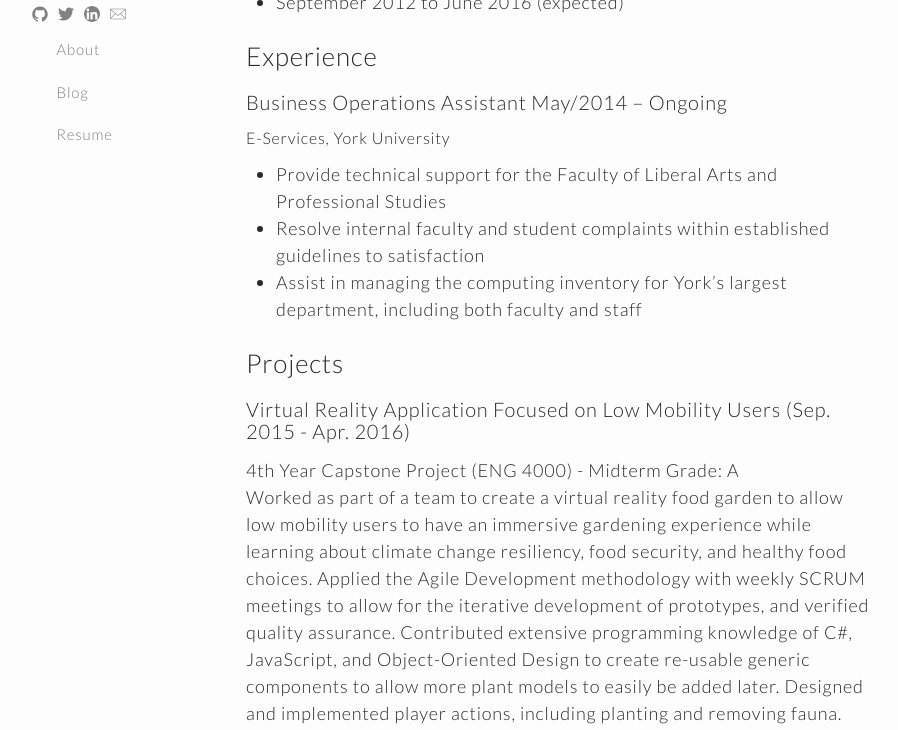
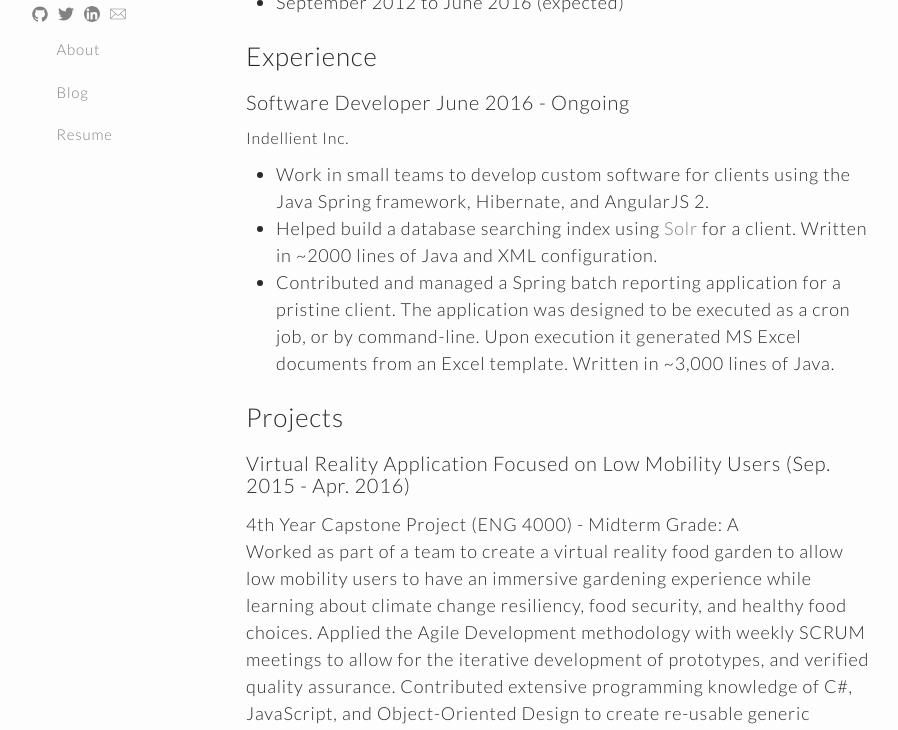
Before and after one commit to skylerto/skylerto.github.io, a Jekyll site: the page built from resume.md, in a window 1280 px wide and 900 px high, scrolled down 412 px, cut to the strip 170-900 px from the top of the window. Shown: the whole strip, without its empty margins (179-1077 px from the left). Built offline with Jekyll 4.4.1, drawn with Linux system fonts in a browser that asks for light colours.

Commit message:
update resume

```diff
--- a/resume.md
+++ b/resume.md
@@ -20,14 +20,12 @@ I am a dedicated, quick learning team player offering:
 
 ## Experience
 
-### Business Operations Assistant May/2014 – Ongoing
+### Software Developer June 2016 - Ongoing
 
-#### E-Services, York University
- - Provide technical support for the Faculty of Liberal Arts and Professional Studies
- - Resolve internal faculty and student complaints within established guidelines to
-satisfaction
- - Assist in managing the computing inventory for York’s largest department, including
-both faculty and staff
+#### Indellient Inc.
+- Work in small teams to develop custom software for clients using the Java Spring framework, Hibernate, and AngularJS 2.
+- Helped build a database searching index using [Solr](http://lucene.apache.org/solr/) for a client. Written in ~2000 lines of Java and XML configuration.
+- Contributed and managed a Spring batch reporting application for a pristine client. The application was designed to be executed as a cron job, or by command-line. Upon execution it generated MS Excel documents from an Excel template. Written in ~3,000 lines of Java.
 
 ## Projects
 
```
